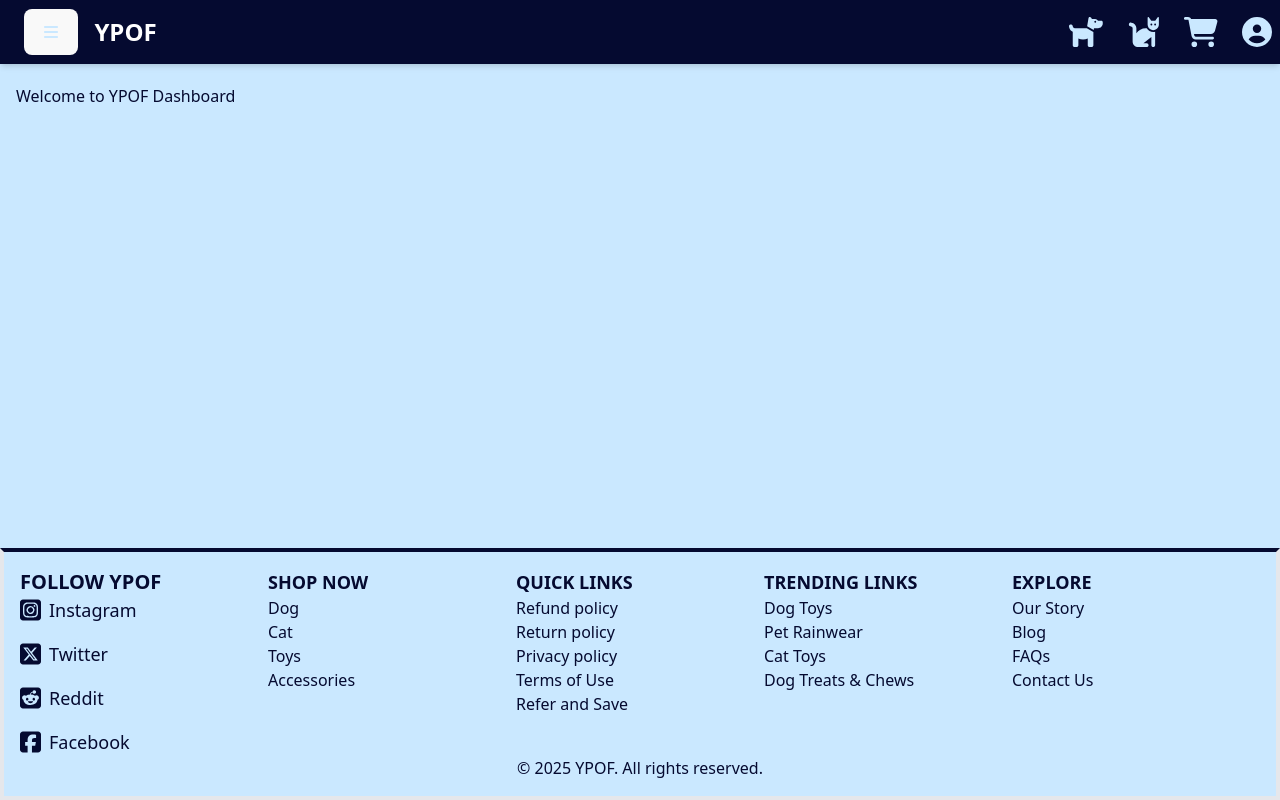
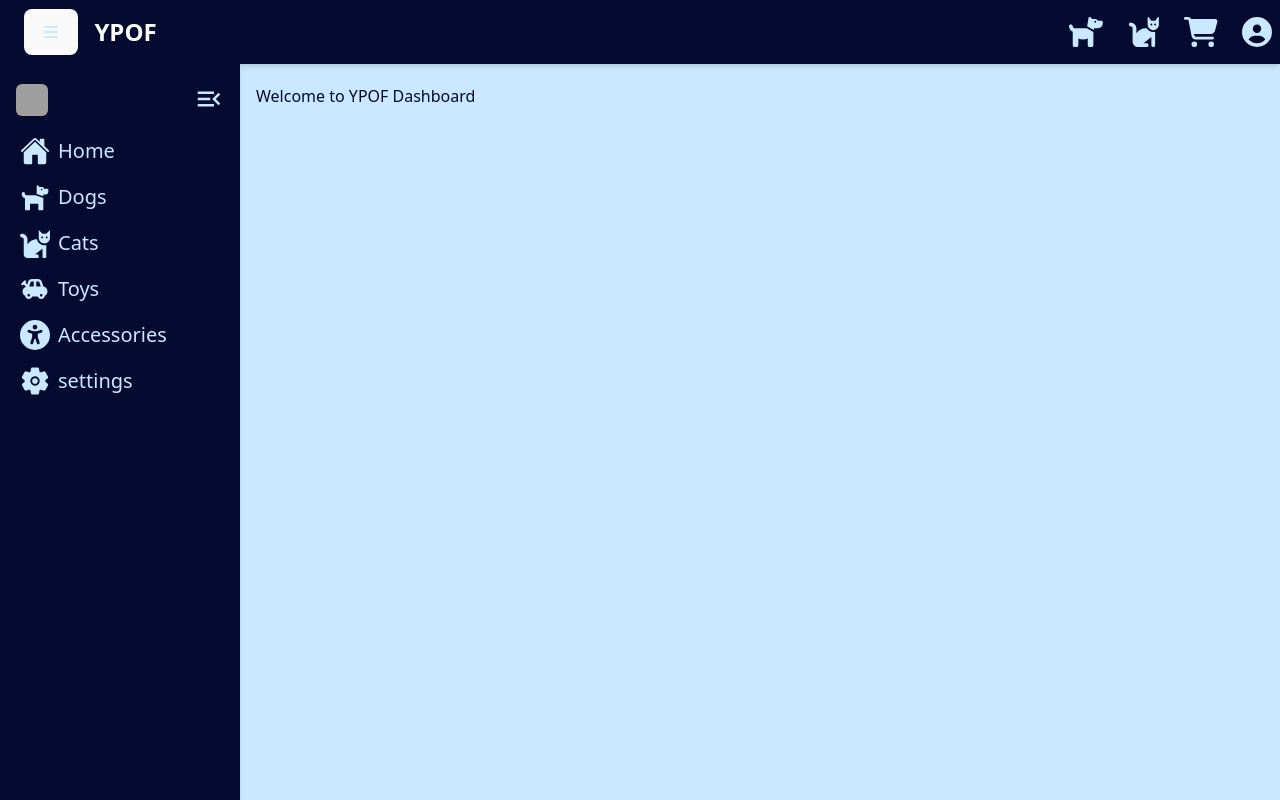
Before and after one commit to Prashanth-2096/Ypof, a React (Vite) app in the folder frontend/: page / in a window 1280 px wide. Shown: the top 800 px of the page. Built offline with nearby package versions, Linux system fonts and the light colour scheme; grey boxes are pictures that could not be loaded.

Commit message:
sidebard added

```diff
--- a/frontend/src/components/Sidebar.jsx
+++ b/frontend/src/components/Sidebar.jsx
@@ -1,10 +1,73 @@
-function Sidebar({ isOpen }) {
+import { useState } from "react";
+import { MdOutlineMenuOpen } from "react-icons/md";
+import { IoHome } from "react-icons/io5";
+import { FaCat } from "react-icons/fa";
+import { FaDog } from "react-icons/fa";
+import { MdToys } from "react-icons/md";
+import { FaUniversalAccess } from "react-icons/fa6";
+import { IoSettings } from "react-icons/io5";
+import { FaUserCircle } from "react-icons/fa";
+import logo from "../assets/ypof_icon.png"
+
+const menuItems =[
+  {icons:<IoHome size={30}/>,
+    label:'Home'
+  },
+  {icons:<FaDog size={30}/>,
+    label:'Dogs'
+  },
+  {icons:<FaCat size={30}/>,
+    label:'Cats'
+  },
+  {icons:<MdToys size={30}/>,
+    label:'Toys'
+  },
+  {icons:<FaUniversalAccess size={30}/>,
+    label:'Accessories'
+  },
+  {
+    icons:<IoSettings size={30}/>,
+    label:'settings'
+  }
+]
+
+
+function Sidebar() {
+
+    const [open,setOpen] = useState(true)
+
     return (
-      <aside className={`bg-gray-800 text-white w-64 p-4 ${isOpen ? "block" : "hidden"}`}>
-        <ul>
-          <li className="p-2 hover:bg-gray-700"><a href="/">Dashboard</a></li>
+      <nav className={`shadow-md h-screen p-2 z-50 bg-ypof flex flex-col duration-500 ${open ? 'w-60' : 'w-14'}`}>
+
+        {/* Header */}
+        <div className=" py-3 px-2 h-14 flex justify-between text-ypof-background">
+          <img src={logo} alt="logo" className={`${open ? 'w-8 h-8'  :'w-0'} rounded-md `}/>
+          <div>
+            <MdOutlineMenuOpen size={30}  onClick={()=>setOpen(!open)} className={`cursor-pointer ${open ? '': 'rotate-180'}`}/>
+          </div>
+        </div>
+
+        {/* Body */}
+        <ul className="flex-1">
+          {menuItems.map((item,index)=>{
+            return(
+              <li key={index} className="px-3 py-2 flex gap-2 items-center text-xl text-ypof-background rounded-md hover:bg-ypof-background  hover:text-ypof hover:cursor-pointer">
+                <div>{item.icons}</div>
+                <p className={`${!open && 'w-0 translate-x-24'} duration-500 overflow-hidden`}>{item.label}</p>
+              </li>
+            )
+          })}
         </ul>
-      </aside>
+
+        {/* footer */}
+        <div className="flex items-center gap-2 px-3 py-2 text-ypof-background rounded-md hover:text-ypof hover:bg-ypof-background hover:cursor-pointer">
+          <div><FaUserCircle size={30}/></div>
+          <div className={`${!open && 'w-0 translate-x-24'} duration-500 overflow-hidden`}>
+            <p>User</p>
+          </div>
+        </div>
+
+      </nav>
     );
   }
 
```
